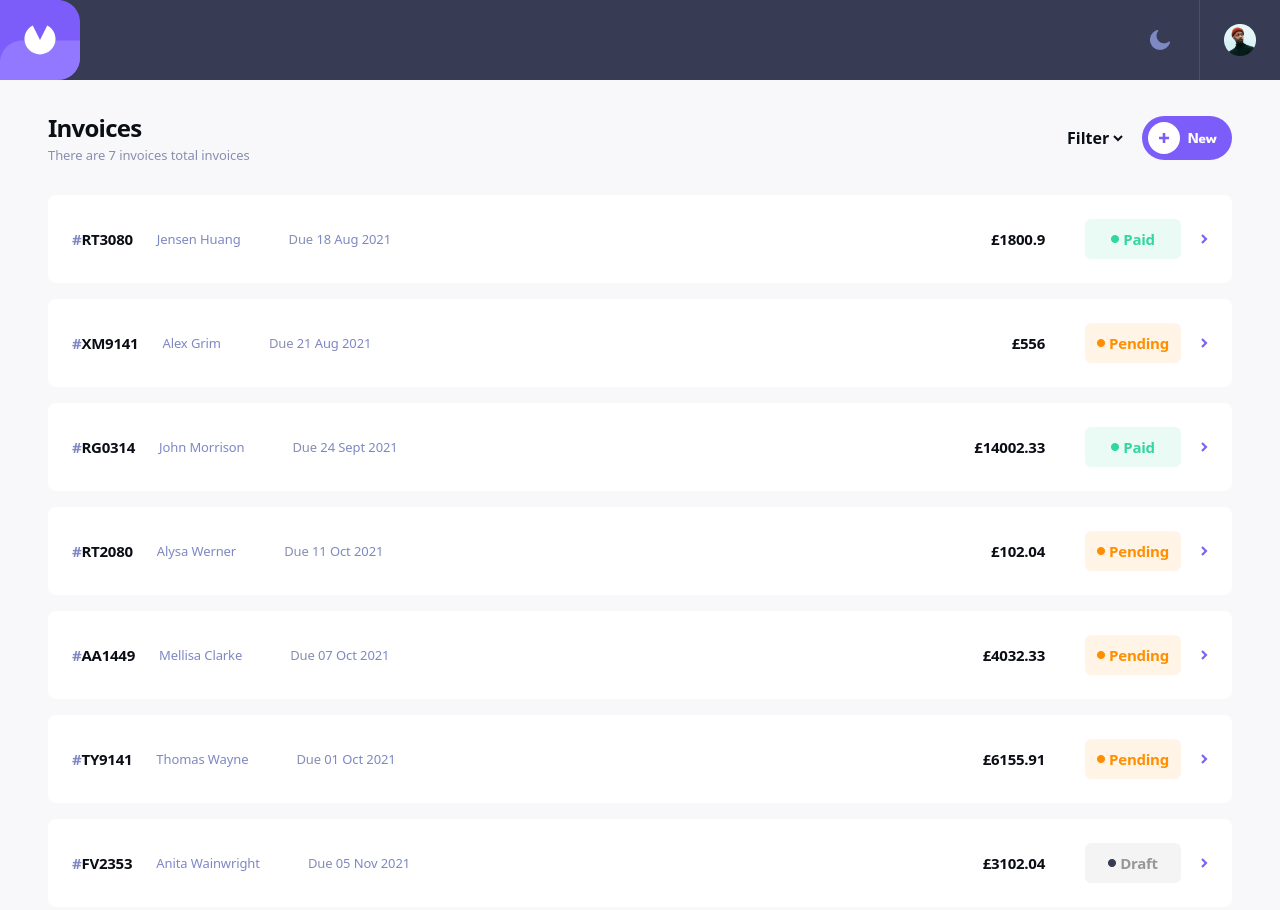
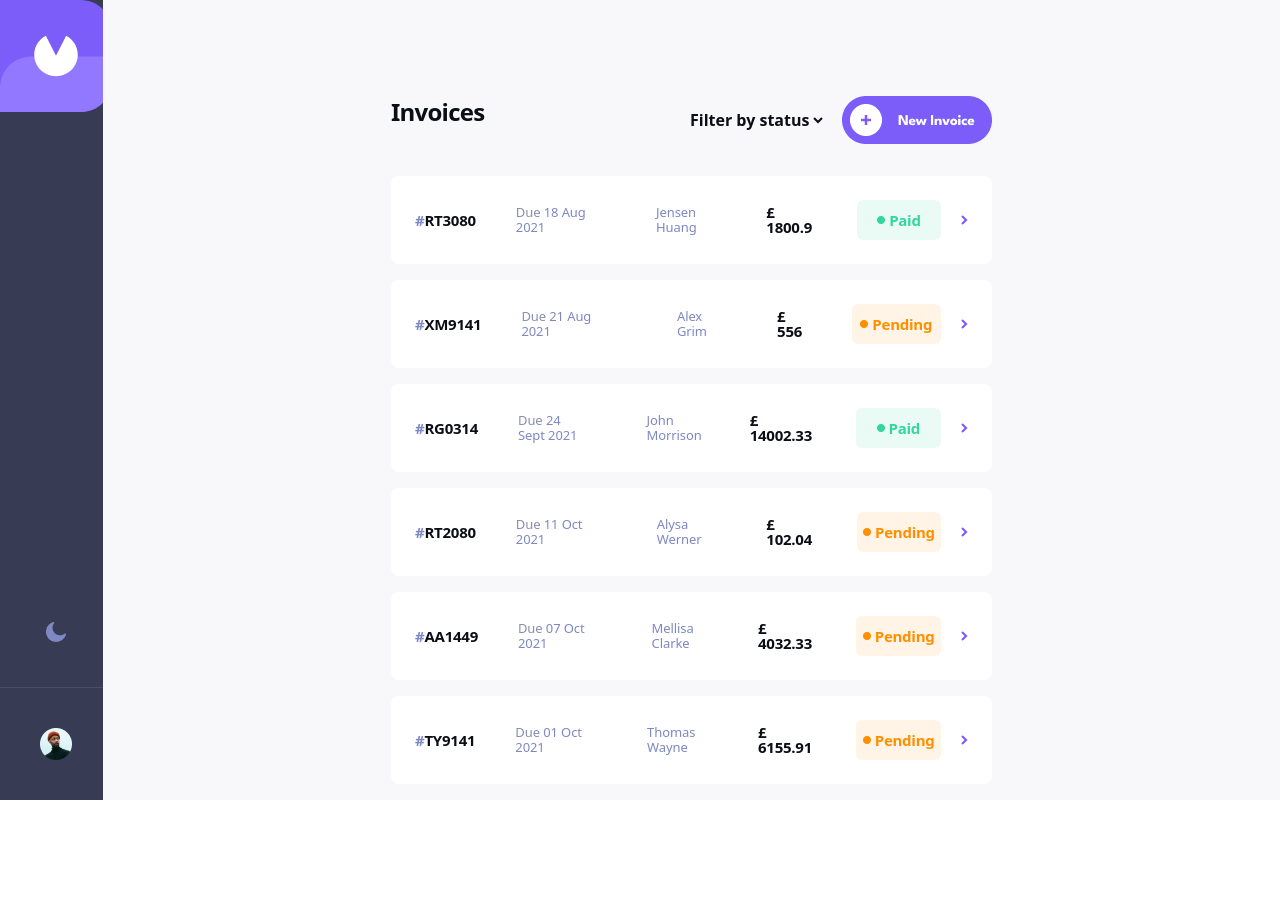
Before and after one commit to TedJenkler/Invoiceapp-vite-tailwind-reduxtoolkit, a React (Vite) app: page / in a window 1280 px wide. Shown: the top 910 px of the page. After the commit the page ends 800 px from the top, so only its background shows below. Built offline with nearby package versions, Linux system fonts and the light colour scheme.

Commit message:
app styling done

```diff
--- a/index.html
+++ b/index.html
@@ -6,8 +6,8 @@
     <meta name="viewport" content="width=device-width, initial-scale=1.0" />
     <title>Vite + React</title>
   </head>
-  <body class="h-full">
-    <div class="h-full" id="root"></div>
+  <body class="h-screen">
+    <div class="h-screen" id="root"></div>
     <script type="module" src="/src/main.jsx"></script>
   </body>
 </html>
--- a/src/App.jsx
+++ b/src/App.jsx
@@ -1,21 +1,22 @@
-import Controll from "./components/Controll"
-import { useSelector } from "react-redux"
+import Controll from "./components/Controll";
+import { useSelector } from "react-redux";
 import NoInvoice from "./components/NoInvoice";
 import DisplayInvoiceMobile from "./components/DisplayInvoiceMobile";
 import DisplayInvoiceDesktop from "./components/DisplayInvoiceDesktop";
 
 function App() {
   const state = useSelector((state) => state.state.data);
-  const theme = useSelector((state) => state.state.toggleMode)
-  console.log(state.length)
+  const theme = useSelector((state) => state.state.toggleMode);
+  console.log(state.length);
+
   return (
-    <main className={theme === "light" ? "light2 h-screen" : "dark2 h-screen"}>
+    <main className={`${theme === "light" ? "light2" : "dark2"} h-screen xl:px-60 xl:py-16 xl:overflow-scroll`}>
       <Controll />
-      {state.length > 0 ? <DisplayInvoiceMobile /> : null}
-      {state.length > 0 ? <DisplayInvoiceDesktop /> : null}
-      {state.length < 1 ? <NoInvoice /> : null}
+      {state.length > 0 && <DisplayInvoiceMobile />}
+      {state.length > 0 && <DisplayInvoiceDesktop />}
+      {state.length < 1 && <NoInvoice />}
     </main>
-  )
+  );
 }
 
-export default App
+export default App;
--- a/src/InvoiceAdd.jsx
+++ b/src/InvoiceAdd.jsx
@@ -81,11 +81,11 @@ function InvoiceAdd() {
 
   return (
     <main className={`${theme === "light" ? "light2" : "dark2"}`}>
-      <div className='pt-8 px-6 mb-6 md:px-14'>
+      <div className='pt-8 px-6 mb-6 md:px-14 xl:px-60 xl:pt-16'>
         <BackBtn />
       </div>
 
-      <section className='px-6 flex flex-col md:px-14'>
+      <section className='px-6 flex flex-col md:px-14 xl:px-60'>
         <p className='px15 text-01 mb-6'>Bill From</p>
         <label className={`${theme === "light" ? 'px13 text-07' : 'px13 text-06'} mb-2`}>Street Address</label>
         <input onChange={(e) => setAddress(e.target.value)} value={address} className={`${theme === "light" ? 'light4' : 'dark4'} border border-${theme === "light" ? "05" : "03"} h-12 rounded mb-6 px-5`}></input>
@@ -242,7 +242,7 @@ function InvoiceAdd() {
         </div>
         <button onClick={() => {setItems([...items, {name: "", price: "", quantity: "", total: ""}])}} className={`${theme === "light" ? 'addnew mb-24' : 'darkaddnew mb-24'}`}>+ Add New Item</button>
       </section>
-      <div className={`${theme === "light" ? 'light4' : 'dark4'} flex h-24 w-full items-center justify-end px-6 gap-2 md:bg-transparent md:justify-between md:px-14`}>
+      <div className={`${theme === "light" ? 'light4' : 'dark4'} flex h-24 w-full items-center justify-end px-6 gap-2 md:bg-transparent md:justify-between md:px-14 xl:px-60`}>
         <Link to={-1} className={`${theme === "light" ? "discard" : "darkdiscard"}`}>Discard</Link>
         <div className='flex gap-2'>
           <Link to="/" onClick={(e) => {dispatch(add({clientAddressCity: city2, clientAddressCountry: country2, clientAddressPostCode: postal2, clientAddressStreet: address2, clientEmail: email, clientName: name, createdAt: date, description: description, id: generateRandomId(), items: items, paymentDue: paymentDueDateString, paymentTerms: net, senderAddressCity: city, senderAddressCountry: country, senderAddressPostCode: postal, senderAddressStreet: address, status: "draft", total: total}))}} className={`${theme === "light" ? "savedraft" : "darksavedraft"}`}>Save as Draft</Link>
--- a/src/InvoiceEdit.jsx
+++ b/src/InvoiceEdit.jsx
@@ -73,11 +73,11 @@ function InvoiceEdit() {
 
   return (
     <main className={`${theme === "light" ? "light2" : "dark2"}`}>
-      <div className='pt-8 px-6 mb-6 md:px-14'>
+      <div className='pt-8 px-6 mb-6 md:px-14 xl:px-60 xl:pt-16'>
         <BackBtn />
       </div>
 
-      <section className='px-6 flex flex-col md:px-14'>
+      <section className='px-6 flex flex-col md:px-14 xl:px-60'>
         <h1 className={`${theme === "light" ? 'px24 text-08' : 'px24 text-white'} mb-6`}>Edit <span className='px24 text-06'>#</span>{state.id}</h1>
 
         <p className='px15 text-01 mb-6'>Bill From</p>
@@ -251,7 +251,7 @@ function InvoiceEdit() {
 </div>
         <button onClick={() => { setItems([...items, { name: "", price: "", quantity: "", total: "" }]) }} className={`${theme === "light" ? 'addnew' : 'darkaddnew'} mb-24`}>+ Add New Item</button>
       </section>
-      <div className={`${theme === "light" ? 'light4' : 'dark4'} flex h-24 w-full items-center justify-end px-6 gap-2 md:px-14 md:bg-transparent`}>
+      <div className={`${theme === "light" ? 'light4' : 'dark4'} flex h-24 w-full items-center justify-end px-6 gap-2 md:px-14 md:bg-transparent xl:px-60`}>
         <Link to={-1} className={`${theme === "light" ? "edit" : "darkedit"}`}>Cancel</Link>
         <Link to="/" onClick={(e) => { dispatch(edit({ index: id, clientAddressCity: city2, clientAddressCountry: country2, clientAddressPostCode: postal2, clientAddressStreet: address2, clientEmail: email, clientName: name, createdAt: date, description: description, id: state.id, items: items, paymentDue: paymentDueDateString, paymentTerms: net, senderAddressCity: city, senderAddressCountry: country, senderAddressPostCode: postal, senderAddressStreet: address, status: "pending", total: total })) }} className='paid'>Save Changes</Link>
       </div>
--- a/src/components/ConfirmDelete.jsx
+++ b/src/components/ConfirmDelete.jsx
@@ -11,7 +11,7 @@ function ConfirmDelete({ ConfirmDelete, setConfirmDelete }) {
     const dispatch = useDispatch();
 
     return (
-        <div className={`absolute p-8 left-6 right-6 top-1/4 bg-${theme === "light" ? "white" : "03"} z-50 rounded-lg md:mx-36 md:p-12`}>
+        <div className={`absolute p-8 left-6 right-6 top-1/4 bg-${theme === "light" ? "white" : "03"} z-50 rounded-lg md:mx-36 md:p-12 xl:mx-96`}>
             <h1 className={`mb-6 px24 text-${theme === "light" ? "08" : "white"} md:mb-3`}>Confirm Deletion</h1>
             <p className="px13 text-06 mb-2 md:hidden md:absolute">Are you sure you want to delete invoice</p>
             <p className="px13 text-06 mb-6 md:hidden md:absolute">#{idvalue}? This action cannot be undone.</p>
--- a/src/components/Controll.jsx
+++ b/src/components/Controll.jsx
@@ -1,30 +1,42 @@
-import React from 'react'
-import addbtn from "../assets/addbtn.svg"
-import { useSelector } from "react-redux"
+import React from 'react';
+import addbtn from "../assets/addbtn.svg";
+import xladdbtn from "../assets/xladdbtn.png";
+import { useSelector } from "react-redux";
 import { Link } from 'react-router-dom';
 
 function Controll() {
     const state = useSelector((state) => state.state.data);
-    const theme = useSelector((state) => state.state.toggleMode)
+    const theme = useSelector((state) => state.state.toggleMode);
+
+    const containerClasses = `px-6 py-8 flex justify-between md:px-12 ${theme === "light" ? 'light2' : 'dark2'}`;
+    const invoiceCountClasses = `${theme === "light" ? 'light3' : 'dark3'} px13 ${state.length > 0 ? 'md:hidden md:absolute' : 'md:flex md:relative'}`;
+
     return (
-    <div className='px-6 py-8 flex justify-between md:px-12'>
+        <div className={containerClasses}>
             <div>
-            <h1 className={theme === "light" ? 'light2 px24 mb-1 md:px36' : 'dark2 px24 mb-1 md:px36'}>Invoices</h1>
-            <p className={theme === "light" ? 'light3 px13 md:hidden md:absolute' : 'dark3 px13 md:hidden md:absolute'}>{state.length} invoices</p>
-            <p className={theme === "light" ? 'light3 px13 hidden absolute md:flex md:relative' : 'dark3 px13 hidden absolute md:flex md:relative'}>There are {state.length} invoices total invoices</p>
+                <h1 className={`px24 mb-1 md:px36 ${theme === "light" ? 'light2' : 'dark2'}`}>Invoices</h1>
+                <p className={invoiceCountClasses}>
+                {state.length === 0 ? "No Invoice" : `There ${state.length === 1 ? 'is' : 'are'} ${state.length} invoice${state.length !== 1 ? 's' : ''} total`}
+                </p>
             </div>
             <div className='flex gap-4'>
                 <div className='flex items-center justify-center'>
-                <select className={theme === "light" ? 'light2 font-bold' : 'dark2 font-bold'}>
+                    <select className={`font-bold xl:hidden xl:absolute ${theme === "light" ? 'light2' : 'dark2'}`}>
                         <option>Filter</option>
                     </select>
+                    <select className={`font-bold hidden absolute xl:flex xl:relative ${theme === "light" ? 'light2' : 'dark2'}`}>
+                        <option>Filter by status</option>
+                    </select>
                 </div>
-            <Link to="/invoice/add" className='flex items-center justify-center'>
+                <Link to="/invoice/add" className='flex items-center justify-center xl:hidden xl:absolute'>
                     <img src={addbtn} alt='addbtn' />
+                </Link>
+                <Link to="/invoice/add" className='items-center justify-center hidden absolute xl:flex xl:relative'>
+                    <img src={xladdbtn} alt='addbtn' />
                 </Link>
             </div>
         </div>
-  )
+    );
 }
 
-export default Controll
+export default Controll;
--- a/src/components/DisplayInvoiceDesktop.jsx
+++ b/src/components/DisplayInvoiceDesktop.jsx
@@ -1,41 +1,47 @@
-import React from 'react'
-import { useSelector } from 'react-redux'
-import paid from "../assets/paiddot.png"
-import pending from "../assets/pendingdot.png"
-import draft from "../assets/draftdot.png"
-import { useNavigate } from 'react-router-dom'
-import arrowright from "../assets/arrowright.png"
+import React from 'react';
+import { useSelector } from 'react-redux';
+import paid from "../assets/paiddot.png";
+import pending from "../assets/pendingdot.png";
+import draft from "../assets/draftdot.png";
+import { useNavigate } from 'react-router-dom';
+import arrowright from "../assets/arrowright.png";
 
 function DisplayInvoiceDesktop() {
-    const state = useSelector((state) => state.state.data)
-    const theme = useSelector((state) => state.state.toggleMode)
-    const navigate = useNavigate()
+    const state = useSelector((state) => state.state.data);
+    const theme = useSelector((state) => state.state.toggleMode);
+    const navigate = useNavigate();
+
     return (
-    <main className={theme === "light" ? 'light2 px-12 pb-28 hidden absolute md:flex md:relative md:flex-col' : 'dark2 px-12 pb-28 hidden absolute md:flex md:relative md:flex-col'}>
+        <main className={`${theme === "light" ? 'light2' : 'dark2'} px-12 pb-28 hidden absolute md:flex md:relative md:flex-col`}>
             {state.map((invoice) => {
                 const handleClick = (id) => {
                     const index = state.findIndex(invoice => invoice.id === id);
-                navigate("/invoice/" + index)
+                    navigate("/invoice/" + index);
                 }
 
                 const dateString = invoice.createdAt;
-            const date = new Date(dateString)
+                const date = new Date(dateString);
 
                 // Convert the date to the desired format
                 const options = { day: '2-digit', month: 'short', year: 'numeric' };
                 const formattedDate = date.toLocaleDateString('en-GB', options);
+
+                const statusClass = invoice.status === "paid" ? "paid" : invoice.status === "pending" ? "pending" : invoice.status === "draft" ? "draft" : "";
+
                 return (
-                <div onClick={() => handleClick(invoice.id)} className={theme === "light" ? 'light4 w-full p-6 mb-4 rounded-lg flex justify-between' : 'dark4 w-full p-6 mb-4 rounded-lg flex justify-between'} key={invoice.id}>
+                    <div onClick={() => handleClick(invoice.id)} className={`${theme === "light" ? 'light4' : 'dark4'} w-full p-6 mb-4 rounded-lg flex justify-between`} key={invoice.id}>
                         <div className='flex items-center'>
-                        <h1 className={theme === "light" ? 'px15 text-08 mr-6' : 'px15 text-white mr-6'}><span className='px15 text-07'>#</span>{invoice.id}</h1>
-                        <p className={theme === "light" ? 'px13 text-07 mr-12' : 'px13 text-white mr-12'}>{invoice.clientName}</p>
-                        <p className={theme === "light" ? 'px13 text-07' : 'px13 text-05'}><span className={theme === "light" ? 'text-06 px13' : 'text-05 px13'}>Due </span>{formattedDate}</p>
+                            <h1 className={`${theme === "light" ? 'px15 text-08' : 'px15 text-white'} mr-6 xl:mr-10`}><span className='px15 text-07'>#</span>{invoice.id}</h1>
+                            <div className='flex xl:flex-row-reverse gap-16'>
+                                <p className={`${theme === "light" ? 'px13 text-07' : 'px13 text-white'} mr-12`}>{invoice.clientName}</p>
+                                <p className={`${theme === "light" ? 'px13 text-07' : 'px13 text-05'}`}><span className={`${theme === "light" ? 'text-06 px13' : 'text-05 px13'}`}>Due </span>{formattedDate}</p>
+                            </div>
                         </div>
                         <div className='flex items-center'>
-                        <p className={theme === "light" ? 'text-08 px15 mr-10' : 'px15 text-white mr-10'}>£{invoice.total}</p>
-                        <div className={invoice.status === "paid" ? "bg-paid/10 w-24 h-10 flex justify-center items-center rounded-md gap-1 mr-5" : invoice.status === "pending" ? "bg-pending/10 w-24 h-10 flex justify-center items-center rounded-md gap-1 mr-5" : invoice.status === "draft" ? "bg-draft/10 w-24 h-10 flex justify-center items-center rounded-md gap-1 mr-5" : null}>
+                            <p className={`${theme === "light" ? 'text-08 px15' : 'px15 text-white'} mr-10`}>£ {invoice.total}</p>
+                            <div className={`${statusClass ? "bg-" + statusClass + "/10" : null} w-24 h-10 flex justify-center items-center rounded-md gap-1 mr-5`}>
                                 <img src={invoice.status === "paid" ? paid : invoice.status === "pending" ? pending : invoice.status === "draft" ? draft : null} alt={invoice.status === "paid" ? paid : invoice.status === "pending" ? pending : invoice.status === "draft" ? draft : null} />
-                            <p className={invoice.status === "paid" ? "px15 text-paid" : invoice.status === "pending" ? "px15 text-pending" : invoice.status === "draft" ? "px15 text-draft" : null}>{invoice.status.charAt(0).toUpperCase() + invoice.status.slice(1)}</p>
+                                <p className={`${statusClass ? "px15 text-" + statusClass : null}`}>{invoice.status.charAt(0).toUpperCase() + invoice.status.slice(1)}</p>
                             </div>
                             <img src={arrowright} alt='arrowright' />
                         </div>
@@ -46,4 +52,4 @@ function DisplayInvoiceDesktop() {
     )
 }
 
-export default DisplayInvoiceDesktop
+export default DisplayInvoiceDesktop;
--- a/src/components/Nav.jsx
+++ b/src/components/Nav.jsx
@@ -1,29 +1,31 @@
-import React from 'react'
-import logo from "../assets/logo.svg"
-import frontendlogin from "../assets/frontenduser.png"
-import moon from "../assets/moonicon.png"
+import React from 'react';
+import logo from "../assets/logo.svg";
+import frontendlogin from "../assets/frontenduser.png";
+import moon from "../assets/moonicon.png";
+import sun from "../assets/sunicon.png";
 import { toggledarklight } from '../features/state/stateSlice';
 import { useDispatch, useSelector } from 'react-redux';
 
 function Nav() {
-    const dispatch = useDispatch()
-    const theme = useSelector((state) => state.state.toggleMode)
-    console.log(theme)
+    const dispatch = useDispatch();
+    const theme = useSelector((state) => state.state.toggleMode);
+    const navClass = theme === "light" ? 'light1' : 'dark1';
+
     return (
-    <nav className={theme === "light" ? 'light1 h-20 flex justify-between' : 'dark1 h-20 flex justify-between'}>
+        <nav className={`${navClass} h-20 flex justify-between xl:flex-col xl:h-full xl:w-28`}>
             <div>
-            <img className='h-20' src={logo} alt='logo' />
+                <img className='h-20 xl:w-28 xl:h-28' src={logo} alt='logo' />
             </div>
-        <div className='flex w-40'>
-            <div onClick={() => dispatch(toggledarklight())} className='w-1/2 flex items-center justify-center border-r border-independence '>
-                <img className='h-5 w-5' src={moon} alt='darkmodetoggleswitch' />
+            <div className='flex w-40 xl:flex-col xl:w-28 xl:items-center'>
+                <div onClick={() => dispatch(toggledarklight())} className='w-1/2 flex items-center justify-center border-r border-independence xl:border-b xl:border-r-0 xl:w-28 xl:h-28 '>
+                    <img className='h-5 w-5' src={theme === "light" ? moon : sun} alt='darkmodetoggleswitch' />
                 </div>
-            <div className='w-1/2 flex items-center justify-center'>
+                <div className='w-1/2 flex items-center justify-center xl:w-28 xl:h-28'>
                     <img className='h-8 w-8' src={frontendlogin} alt='login' />
                 </div>
             </div>
         </nav>
-  )
+    );
 }
 
-export default Nav
+export default Nav;
--- a/src/components/NoInvoice.jsx
+++ b/src/components/NoInvoice.jsx
@@ -1,17 +1,22 @@
-import React from 'react'
-import empty from "../assets/empty.png"
-import { useSelector } from 'react-redux'
+import React from 'react';
+import empty from "../assets/empty.png";
+import { useSelector } from 'react-redux';
 
 function NoInvoice() {
-  const theme = useSelector((state) => state.state.toggleMode)
+  const theme = useSelector((state) => state.state.toggleMode);
+  const mainClass = `h-full ${theme === "light" ? 'light02' : 'dark02'} flex flex-col items-center pt-24`;
+  const headingClass = `mb-6 px24 ${theme === "light" ? 'text-08' : 'text-white'}`;
+  const paragraphClass = `px13 ${theme === "light" ? 'text-06' : 'text-05'}`;
+
   return (
-    <main className={theme === "light" ? 'h-full light02 flex flex-col items-center pt-24' : 'h-full dark02 flex flex-col items-center pt-24'}>
+    <main className={mainClass}>
         <img className='mb-10' src={empty} alt='empty' />
-        <h1 className={theme === "light" ? 'mb-6 px24 text-08' : 'mb-6 px24 text-white'}>There is nothing here</h1>
-        <p className={theme === "light" ? 'px13 text-06' : 'px13 text-05'}>Create an invoice by clicking the </p>
-        <p className={theme === "light" ? 'px13 text-06' : 'px13 text-05'}>New button and get started</p>
+        <h1 className={headingClass}>There is nothing here</h1>
+        <p className={paragraphClass}>Create an invoice by clicking the </p>
+        <p className={`${paragraphClass} xl:hidden xl:absolute`}>New button and get started</p>
+        <p className={`${paragraphClass} hidden absolute xl:flex xl:relative`}>New Invoice button and get started</p>
     </main>
-  )
+  );
 }
 
-export default NoInvoice
+export default NoInvoice;
--- a/src/main.jsx
+++ b/src/main.jsx
@@ -35,8 +35,14 @@ const router = createBrowserRouter([
 ReactDOM.createRoot(document.getElementById('root')).render(
   <React.StrictMode>
     <Provider store={store}>
-      <Nav />
-      <RouterProvider router={router} />
+      <div className='xl:flex xl:w-full xl:h-full'>
+        <div className='xl:h-screen xl:overflow-hidden xl:w-28'>
+          <Nav />
+        </div>
+        <div className='xl:w-full xl:overflow-scroll'>
+          <RouterProvider router={router} />
+        </div>
+      </div>
     </Provider>
   </React.StrictMode>,
 )
```
Also changed, not shown: src/InvoiceView.jsx (+7 -7 lines), src/assets/sunicon.png (added), src/assets/xladdbtn.png (added). Lines whose indentation alone changed are shown as unchanged.
